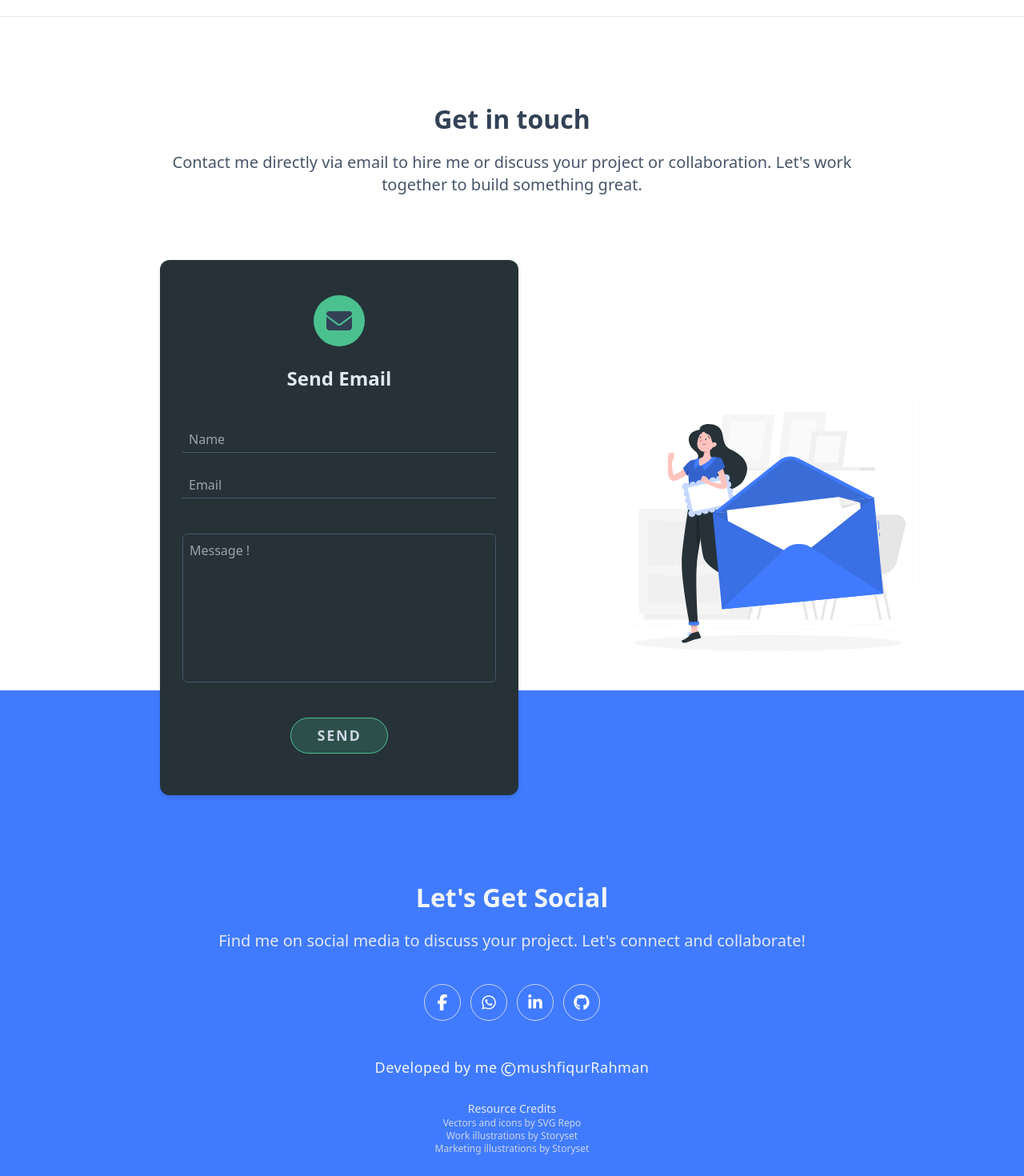
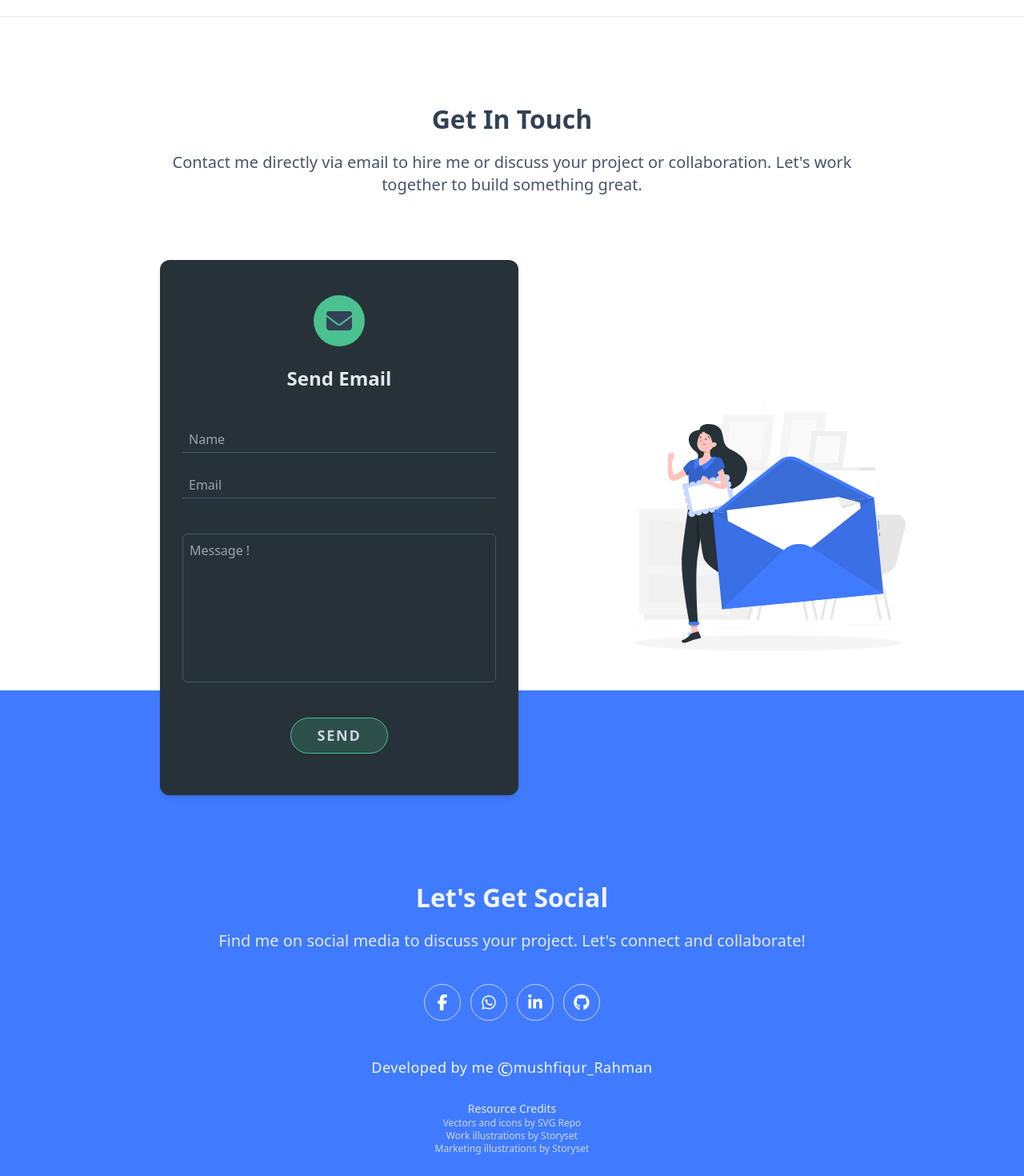
Before and after one commit to mushfiqRabbi/my-portfolio, a Next.js app: page / in a window 1280 px wide. Shown: the part 3080-4550 px from the top of the page at 80% size. Built offline with nearby package versions, Linux system fonts and the light colour scheme.

Commit message:
minor edit

```diff
--- a/components/Contact.js
+++ b/components/Contact.js
@@ -30,8 +30,8 @@
       id="contact"
     >
       <header>
-        <Heading value={2} className="md:text-[32px] text-slate-700">
-          Get in touch
+        <Heading value={2} className="md:text-[32px] text-slate-700 capitalize">
+          get in touch
         </Heading>
       </header>
       <BodyText
--- a/components/FooterSection.js
+++ b/components/FooterSection.js
@@ -60,7 +60,7 @@
         <span className="text-2xl font-extralight align-middle pl-1">
           &copy;
         </span>
-        mushfiqurRahman
+        mushfiqur_Rahman
       </p>
       <p className="text-sm text-slate-200 text-center mt-6">
         Resource Credits
```
